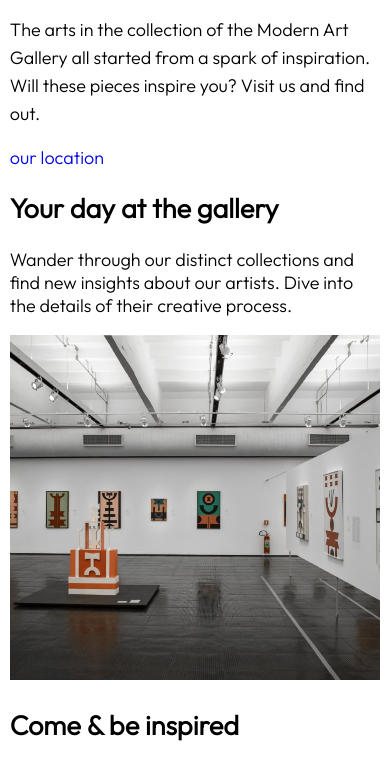
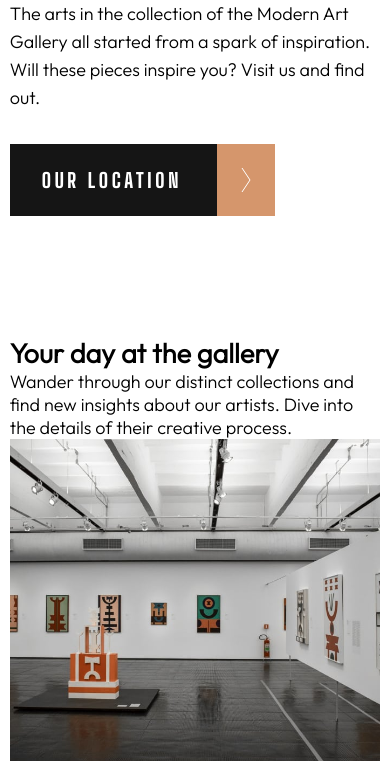
Before and after one commit to richieAiello/art-gallery-website, a website built with Parcel: page index.html in a window 390 px wide. Shown: the part 424-1185 px from the top of the page. Built offline with nearby package versions, Linux system fonts and the light colour scheme.

Commit message:
Styled header for home page on mobile.

```diff
--- a/index.html
+++ b/index.html
@@ -7,7 +7,7 @@
         <link rel="icon" type="image/png" sizes="32x32" href="./assets/favicon-32x32.png">
         <link rel="preconnect" href="https://fonts.googleapis.com">
         <link rel="preconnect" href="https://fonts.gstatic.com" crossorigin>
-        <link href="https://fonts.googleapis.com/css2?family=Big+Shoulders+Display:wght@900&family=Outfit:wght@300&display=swap" rel="stylesheet">
+        <link href="https://fonts.googleapis.com/css2?family=Big+Shoulders+Display:wght@800;900&family=Outfit:wght@300&display=swap" rel="stylesheet">
         <link rel="stylesheet" href="./styles/style.css">
         <script type="module" src="index.js"></script>
 
@@ -29,7 +29,14 @@
                     us and find out.
                 </p>
                 <!-- link to location.html -->
-                <a href="#" class="btn btn--location">our location</a>
+                <a href="#" class="btn btn--location">
+                    <span class="btn__text btn--location__text">our location</span>
+                    <img
+                        src="./assets/icon-arrow-right.svg"
+                        alt="right pointing arrow"
+                        class="btn__arrow"
+                    >
+                </a>
             </div>
 
             <img
--- a/styles/main.scss
+++ b/styles/main.scss
@@ -13,6 +13,7 @@ $white: #FFFFFF;
 *::before,
 *::after {
     box-sizing: border-box;
+    margin: 0;
     padding: 0;
 }
 
@@ -20,7 +21,6 @@ $white: #FFFFFF;
     Base Styles
 *******************************/
 .body {
-    margin: 0;
     font-family: 'Outfit', sans-serif;
     font-weight: 300;
     font-size: 1.125rem;
@@ -48,6 +48,7 @@ $white: #FFFFFF;
         font-size: 3.75rem;
         line-height: 3.4375rem;
         text-transform: uppercase;
+        margin: 2rem 0;
     }
 
     &__text {
@@ -88,7 +89,46 @@ $white: #FFFFFF;
     Buttons and Links
 *******************************/
 .btn {
+    display: grid;
+    grid-template-columns: auto auto;
+    max-width: max-content;
     text-decoration: none;
+    text-transform: uppercase;
+    font-family: 'Big Shoulders Display', cursive;
+    font-weight: 800;
+    font-size: 1.25rem;
+    line-height: 1.5rem;
+    letter-spacing: 3.64px;
+    background-color: $black;
+    color: $white;
+    transition: all 400ms;
+
+    &__text {
+        align-self: center;
+    }
+
+    &__arrow {
+        background-color: $tan;
+        padding: 1.2em;
+    }
+
+    &:hover,
+    &:focus {
+        background-color: $tan;
+
+        .btn__arrow {
+            background-color: $black;
+        }
+    }
+
+    &--location {
+        margin: 2rem 0 7.5rem 0;
+
+        &__text {
+            padding-left: 1.6em;
+            padding-right: 1.75em;
+        }
+    }
 }
 
 /*******************************
```
Also changed, not shown: location.html (+1 -1 lines), styles/style.css.
